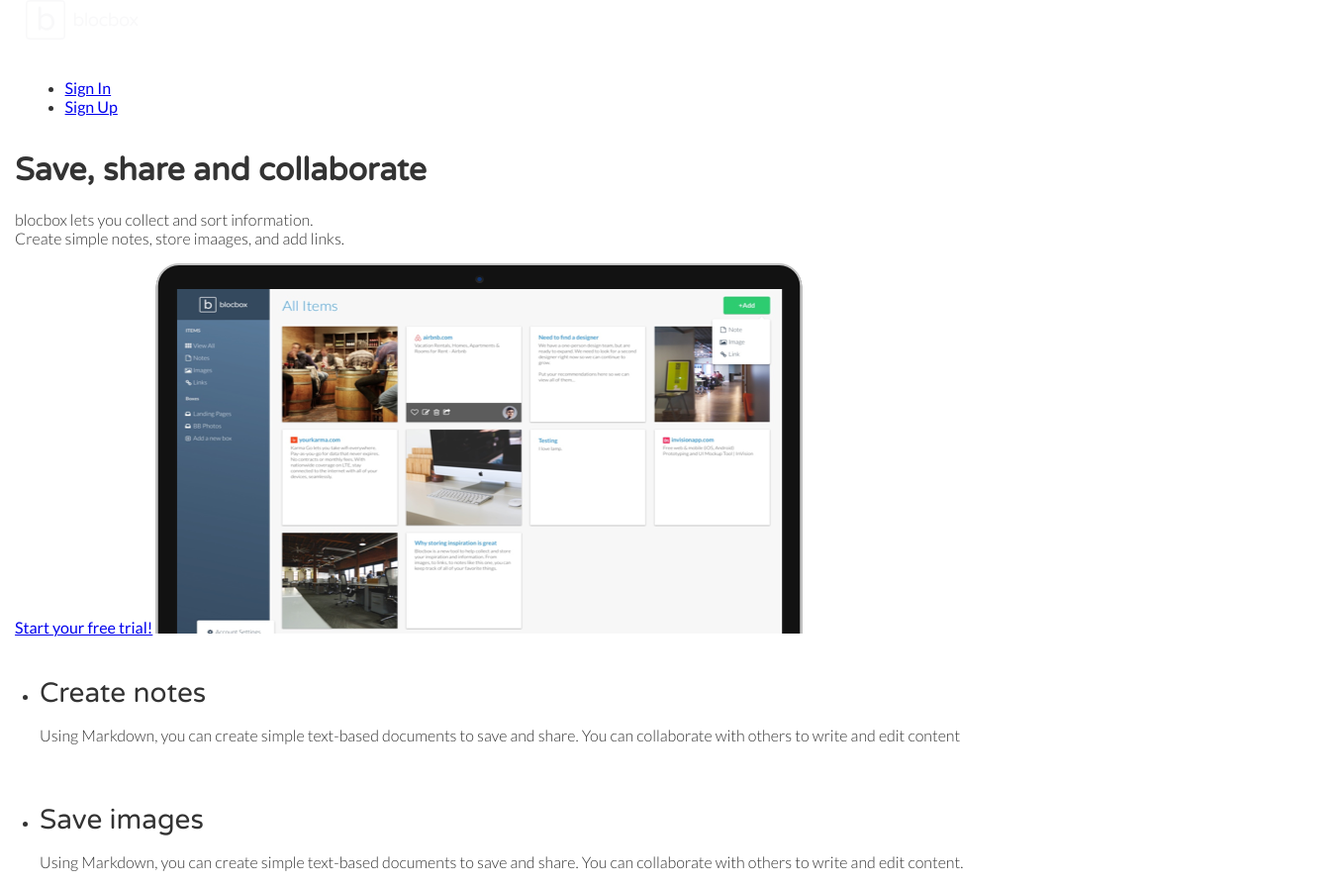
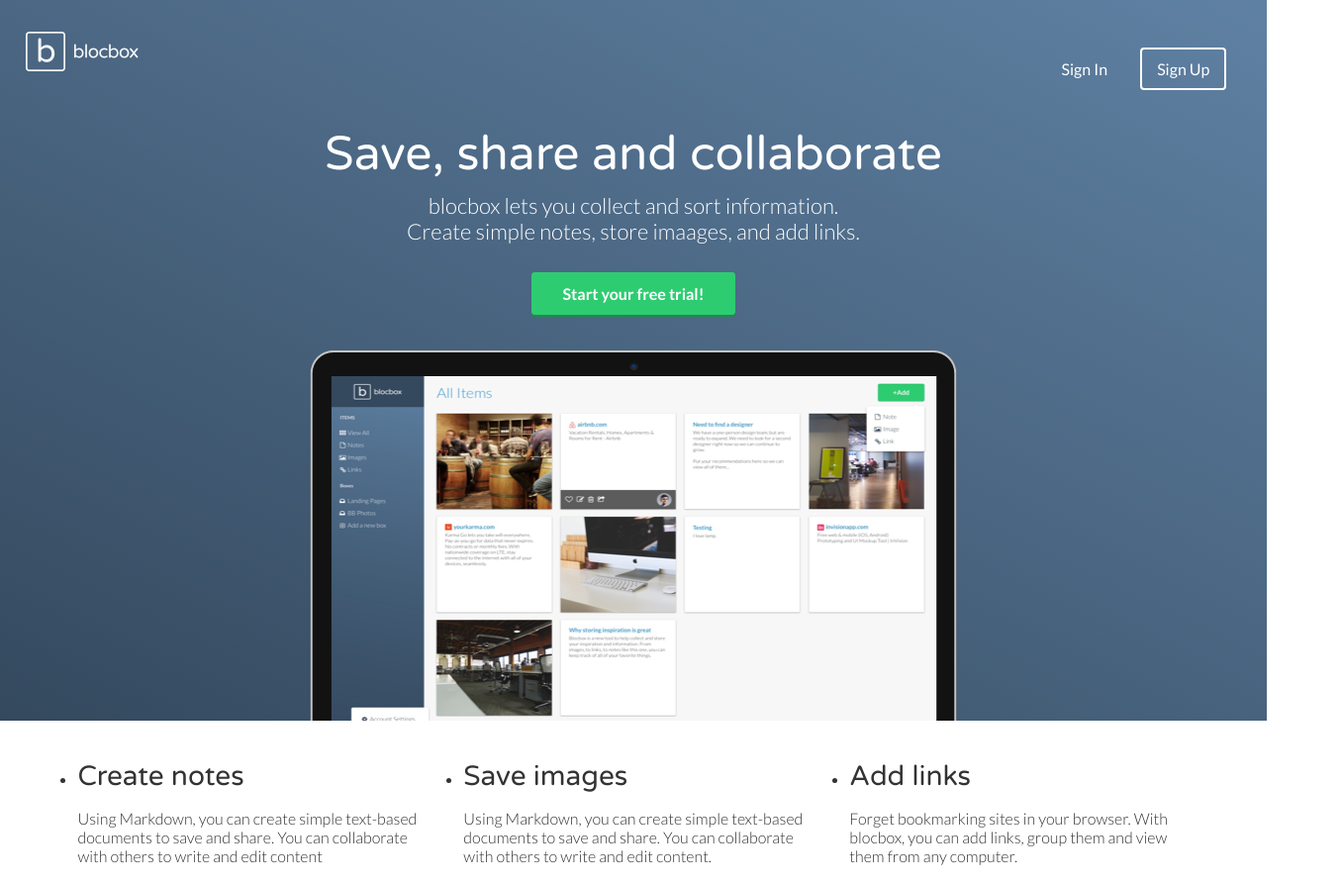
Before and after one commit to walbergr/Blocbox, a plain HTML site: page index.html in a window 1280 px wide. Shown: the top 893 px of the page at 99% size, 1356 px wide, since content can reach past the window. Drawn offline with Linux system fonts and the light colour scheme; files that its build step writes are made by us from their sources.

Commit message:
Assignment-30-completed

```diff
--- a/css/style.css
+++ b/css/style.css
@@ -42,3 +42,95 @@ p{
    min-height: 1px;
    margin:0 2% 20px;
  }
+
+  @media (min-width: 768px) {
+   .container {
+     width: 750px;
+   }
+ }
+ @media (min-width: 992px) {
+   .container {
+     width: 970px;
+   }
+   .one-half {
+     width:46%;
+   }
+   .one-third {
+     width:29.33333%;
+   }
+   .one-fourth {
+     width:21%;
+   }
+ }
+ @media (min-width: 1200px) {
+   .container {
+     width: 1170px;
+   }
+ }
+
+/* HEADER */
+ header {
+   color:#FFFFFF;
+   background: #34495E;
+   background-image: linear-gradient(206deg, #5F81A3 0%, #34495E 100%);
+ }
+ header nav {
+   padding:1em 0;
+ }
+ header nav ul {
+   display:inline;
+   text-align: right;
+   float:right;
+   margin:0;
+ }
+ header nav ul > li {
+   list-style-type: none;
+   display: inline-block;
+   margin:0 15px;
+ }
+ header nav ul > li.btn-outline {
+   padding:10px 15px;
+   border:2px solid #FFFFFF;
+   border-radius: 4px;
+ }
+ header nav ul > li.btn-outline:hover {
+   background:#FFFFFF;
+ }
+ header nav ul > li > a {
+   color:#FFFFFF;
+   text-decoration: none;
+ }
+ header nav ul > li.btn-outline:hover > a {
+   color:#34495E;
+ }
+ header .hero {
+   text-align: center;
+   display:block;
+   position: relative;
+ }
+ header .hero h1 {
+   font-size:48px;
+   font-weight: normal;
+   margin:95px 0 0;
+ }
+ header .hero p {
+   font-size: 22px;
+   line-height: 26px;
+   font-weight: 100;
+   margin:10px 0 40px;
+ }
+ header .hero img {
+   display: block;
+   margin:3em auto 0;
+ }
+/* BUTTONS */
+  .btn {
+    border-radius: 4px;
+    color:#FFFFFF;
+    font-weight: 700;
+    text-decoration: none;
+    padding:10px 30px;
+    background: #2ECC71;
+    border: 2px solid #2ECC71;
+    box-shadow: 0px 2px 0px 0px #22894E;
+  }
--- a/index.html
+++ b/index.html
@@ -22,14 +22,14 @@
         <a href="index.html" class="site-logo"><img src=
         "images/site-logo.png" alt="Blocbox" /></a>
       </div>
-      <div class="one-half">
+      <nav class="one-half">
         <ul>
           <li><a href="signin.html">Sign In</a></li>
           <li class ="btn-outline"><a href="signup.html">
           Sign Up</a></li>
         </ul>
-      </div>
-    <nav>
+      </nav> <!--I changed this from <div> to <nav> to make the button appear-->
+    </nav>
     <div class="container hero">
       <h1 class="animated fadeIn">Save, share and collaborate</h1>
       <p>blocbox lets you collect and sort information.<br/>Create simple notes, store imaages, and add links.</p>
```
